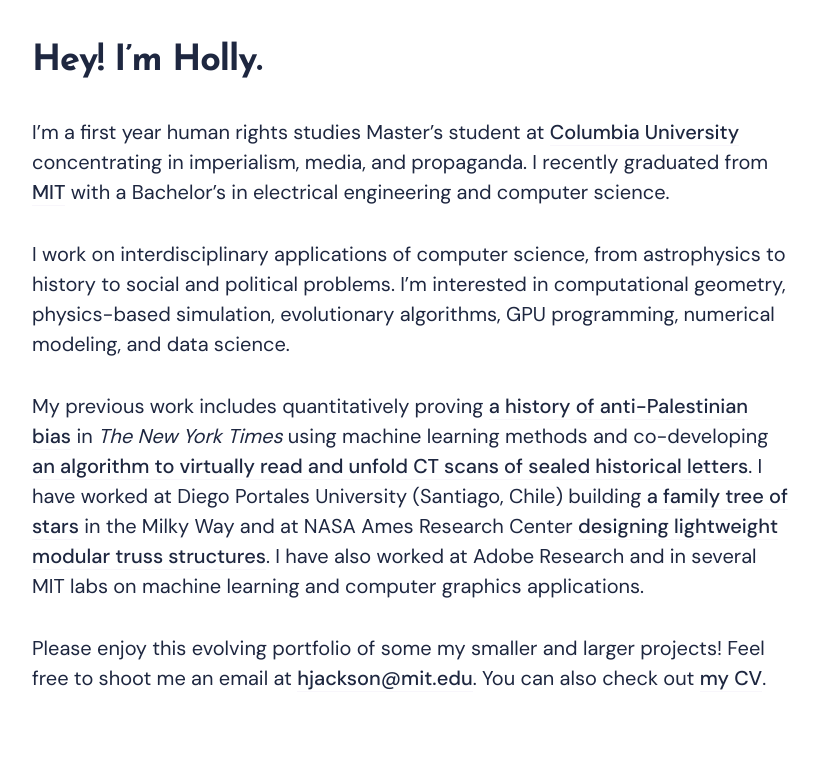
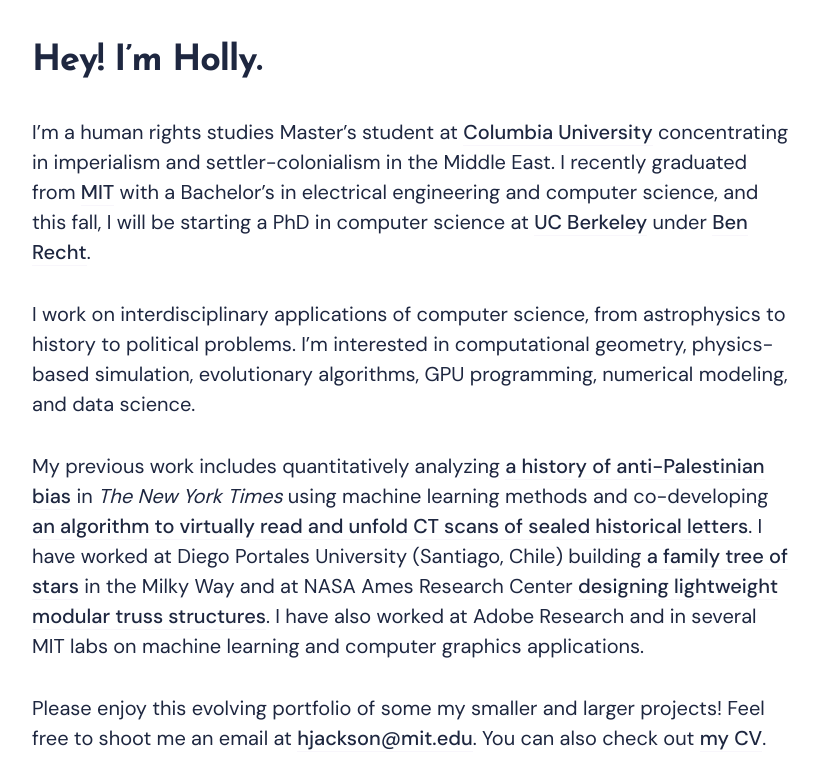
Before and after one commit to hollyjackson/hollyjackson.github.io, a Jekyll site: the page built from _pages/about.md, in a window 1280 px wide and 900 px high, scrolled down 542 px, cut to the strip 141-900 px from the top of the window. Shown: the whole strip, without its empty margins (228-1047 px from the left). Built offline with Jekyll 4.4.1, drawn with Linux system fonts in a browser that asks for light colours; nearby versions of some CDN libraries.

Commit message:
added phd to about

```diff
--- a/_pages/about.md
+++ b/_pages/about.md
@@ -11,11 +11,11 @@
 <br>
 # Hey!  I’m Holly.
 
-I'm a first year human rights studies Master's student at [Columbia University](https://www.humanrightscolumbia.org/education/graduate/human-rights-studies-ma) concentrating in imperialism, media, and propaganda. I recently graduated from [MIT](https://www.eecs.mit.edu/) with a Bachelor's in electrical engineering and computer science.
+I'm a  human rights studies Master's student at [Columbia University](https://www.humanrightscolumbia.org/education/graduate/human-rights-studies-ma) concentrating in imperialism and settler-colonialism in the Middle East. I recently graduated from [MIT](https://www.eecs.mit.edu/) with a Bachelor's in electrical engineering and computer science, and this fall, I will be starting a PhD in computer science at [UC Berkeley](https://eecs.berkeley.edu/) under [Ben Recht](https://people.eecs.berkeley.edu/~brecht/).
 
-I work on interdisciplinary applications of computer science, from astrophysics to history to social and political problems.  I'm interested in computational geometry, physics-based simulation, evolutionary algorithms, GPU programming, numerical modeling, and data science.
+I work on interdisciplinary applications of computer science, from astrophysics to history to political problems.  I'm interested in computational geometry, physics-based simulation, evolutionary algorithms, GPU programming, numerical modeling, and data science.
 
-My previous work includes quantitatively proving [a history of anti-Palestinian bias](https://web.mit.edu/hjackson/www/The_NYT_Distorts_the_Palestinian_Struggle.pdf) in *The New York Times* using machine learning methods and co-developing [an algorithm to virtually read and unfold CT scans of sealed historical letters](https://www.nytimes.com/2021/03/02/science/locked-letters-unfolding.html).  I have worked at Diego Portales University (Santiago, Chile) building [a family tree of stars](https://news.mit.edu/2020/qa-holly-jackson-building-cosmic-family-tree-1214) in the Milky Way and at NASA Ames Research Center [designing lightweight modular truss structures](](https://www.nasa.gov/sites/default/files/atoms/files/techbyteswt17_4.pdf#page=7)).  I have also worked at Adobe Research and in several MIT labs on machine learning and computer graphics applications.
+My previous work includes quantitatively analyzing [a history of anti-Palestinian bias](https://web.mit.edu/hjackson/www/The_NYT_Distorts_the_Palestinian_Struggle.pdf) in *The New York Times* using machine learning methods and co-developing [an algorithm to virtually read and unfold CT scans of sealed historical letters](https://www.nytimes.com/2021/03/02/science/locked-letters-unfolding.html).  I have worked at Diego Portales University (Santiago, Chile) building [a family tree of stars](https://news.mit.edu/2020/qa-holly-jackson-building-cosmic-family-tree-1214) in the Milky Way and at NASA Ames Research Center [designing lightweight modular truss structures](](https://www.nasa.gov/sites/default/files/atoms/files/techbyteswt17_4.pdf#page=7)).  I have also worked at Adobe Research and in several MIT labs on machine learning and computer graphics applications.
 
 Please enjoy this evolving portfolio of some my smaller and larger projects!  Feel free to shoot me an email at [hjackson@mit.edu](mailto:hjackson@mit.edu).  You can also check out [my CV](/files/HollyJackson_CV.pdf).
 
```
